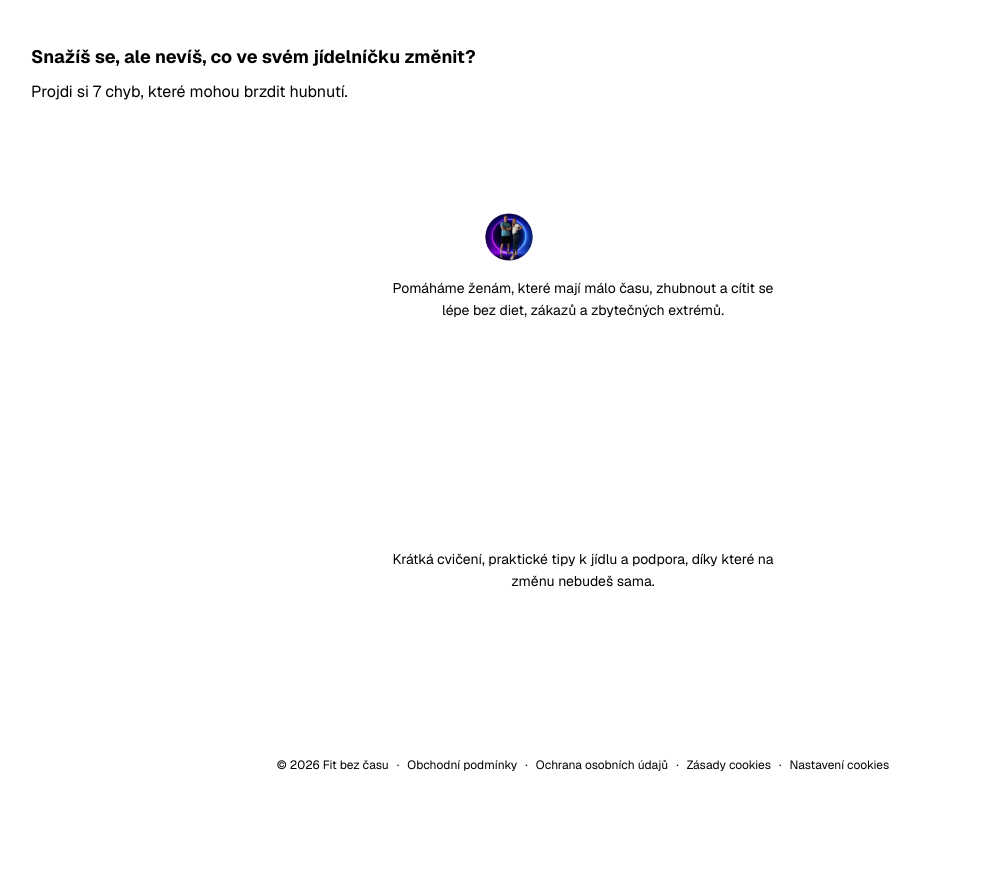
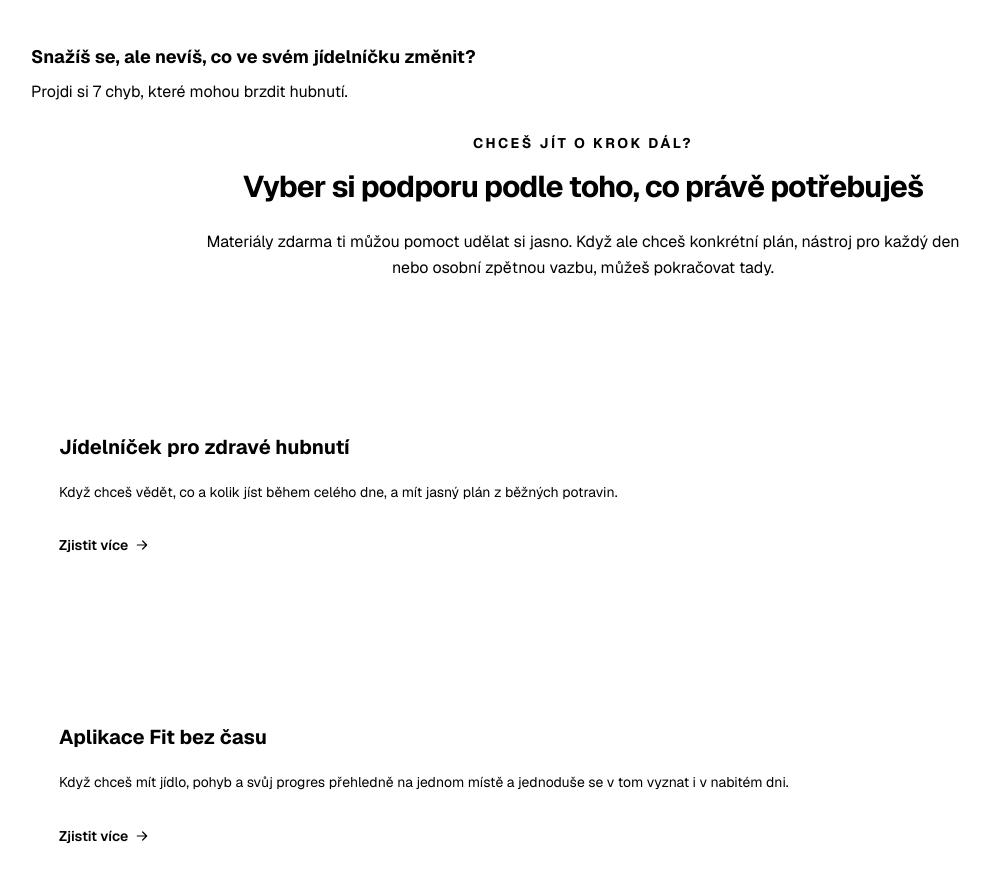
Before and after one commit to davidk-fbc/fit-bez-casu-web, a Next.js app: page /zdarma in a window 1280 px wide. Shown: the part 5220-6102 px from the top of the page, without its empty margins (57-1047 px from the left). Before the commit the page ends 6017 px from the top, so only its background shows below. Built offline with nearby package versions, Linux system fonts and the light colour scheme; no server answers.

Commit message:
feat: add paid next steps to free resources page

```diff
--- a/app/zdarma/page.tsx
+++ b/app/zdarma/page.tsx
@@ -2,11 +2,13 @@ import type { Metadata } from "next";
 import { Header } from "@/components/Header";
 import { Footer } from "@/components/Footer";
 import { Container } from "@/components/Container";
+import { FeatureCard } from "@/components/FeatureCard";
 import { JsonLd } from "@/components/JsonLd";
-import { CheckIcon } from "@/components/icons";
+import { CheckIcon, ForkKnifeIcon, PencilIcon, PhoneIcon } from "@/components/icons";
 import { FreeLeadMagnetCta } from "@/components/free-resources/FreeLeadMagnetCta";
 import { FreeLeadMagnetPreview } from "@/components/free-resources/FreeLeadMagnetPreview";
 import { FREE_LEAD_MAGNETS } from "@/lib/free-lead-magnets";
+import { EXTERNAL_LINKS } from "@/lib/links";
 import { DEFAULT_OG_IMAGE, SITE_NAME } from "@/lib/seo";
 import { absoluteUrl, getBreadcrumbListSchema, getPageSchema } from "@/lib/structured-data";
 
@@ -66,6 +68,36 @@ const DECISION_ITEMS = [
   {
     question: "Snažíš se, ale nevíš, co ve svém jídelníčku změnit?",
     answer: "Projdi si 7 chyb, které mohou brzdit hubnutí.",
+  },
+] as const;
+
+const PAID_NEXT_STEPS = [
+  {
+    icon: <ForkKnifeIcon className="h-full w-full" />,
+    title: "Jídelníček pro zdravé hubnutí",
+    description:
+      "Když chceš vědět, co a kolik jíst během celého dne, a mít jasný plán z běžných potravin.",
+    href: EXTERNAL_LINKS.mealPlan,
+    linkLabel: "Zjistit více",
+    linkAriaLabel: "Zjistit více o Jídelníčku pro zdravé hubnutí",
+  },
+  {
+    icon: <PhoneIcon className="h-full w-full" />,
+    title: "Aplikace Fit bez času",
+    description:
+      "Když chceš mít jídlo, pohyb a svůj progres přehledně na jednom místě a jednoduše se v tom vyznat i v nabitém dni.",
+    href: EXTERNAL_LINKS.app,
+    linkLabel: "Zjistit více",
+    linkAriaLabel: "Zjistit více o Aplikaci Fit bez času",
+  },
+  {
+    icon: <PencilIcon className="h-full w-full" />,
+    title: "Osobní rozbor jídelníčku",
+    description:
+      "Když chceš zjistit, co už ve tvém jídelníčku funguje, co tě může brzdit a co má smysl změnit jako první.",
+    href: "/nabidka-podpory/osobni-rozbor-jidelnicku",
+    linkLabel: "Zjistit více",
+    linkAriaLabel: "Zjistit více o osobním rozboru jídelníčku",
   },
 ] as const;
 
@@ -199,6 +231,39 @@ export default function FreeResourcesPage() {
             </div>
           </Container>
         </section>
+
+        <section
+          aria-labelledby="paid-next-steps-heading"
+          className="bg-[var(--color-surface)] py-[var(--space-section)]"
+        >
+          <Container>
+            <div className="mx-auto max-w-3xl text-center">
+              <p className="text-sm font-bold tracking-[0.18em] text-[var(--color-accent-blue)]">
+                CHCEŠ JÍT O KROK DÁL?
+              </p>
+              <h2
+                id="paid-next-steps-heading"
+                className="mt-4 text-balance text-3xl font-bold tracking-[-0.03em] text-[var(--color-text)] sm:text-5xl"
+              >
+                Vyber si podporu podle toho, co právě potřebuješ
+              </h2>
+              <p className="mt-6 text-base leading-relaxed text-[var(--color-text-muted)] sm:text-lg">
+                Materiály zdarma ti můžou pomoct udělat si jasno. Když ale chceš konkrétní plán, nástroj pro každý den nebo
+                osobní zpětnou vazbu, můžeš pokračovat tady.
+              </p>
+            </div>
+
+            <div className="mt-12 grid items-stretch gap-6 md:grid-cols-3">
+              {PAID_NEXT_STEPS.map((card) => (
+                <FeatureCard
+                  key={card.title}
+                  {...card}
+                  linkClassName="min-h-11 rounded-sm py-2 focus-visible:outline focus-visible:outline-2 focus-visible:outline-offset-2 focus-visible:outline-[var(--color-accent-blue)]"
+                />
+              ))}
+            </div>
+          </Container>
+        </section>
       </main>
       <Footer />
     </>
--- a/components/FeatureCard.tsx
+++ b/components/FeatureCard.tsx
@@ -7,9 +7,19 @@ type FeatureCardProps = {
   description: ReactNode;
   href: string;
   linkLabel?: string;
+  linkAriaLabel?: string;
+  linkClassName?: string;
 };
 
-export function FeatureCard({ icon, title, description, href, linkLabel = "Zjistit více" }: FeatureCardProps) {
+export function FeatureCard({
+  icon,
+  title,
+  description,
+  href,
+  linkLabel = "Zjistit více",
+  linkAriaLabel,
+  linkClassName = "",
+}: FeatureCardProps) {
   return (
     <div className="flex flex-col gap-5 rounded-[var(--radius-card)] bg-[var(--color-surface)] p-7 shadow-[var(--shadow-card)] transition hover:-translate-y-0.5 hover:shadow-[var(--shadow-card-hover)]">
       <div
@@ -22,7 +32,8 @@ export function FeatureCard({ icon, title, description, href, linkLabel = "Zjist
       <p className="text-sm leading-relaxed text-[var(--color-text-muted)]">{description}</p>
       <a
         href={href}
-        className="mt-auto inline-flex items-center gap-1.5 text-sm font-semibold text-[var(--color-accent-blue)] hover:brightness-110"
+        aria-label={linkAriaLabel}
+        className={`mt-auto inline-flex items-center gap-1.5 text-sm font-semibold text-[var(--color-accent-blue)] hover:brightness-110 ${linkClassName}`}
       >
         {linkLabel}
         <ArrowRightIcon className="h-4 w-4" />
--- a/components/sections/IntroCards.tsx
+++ b/components/sections/IntroCards.tsx
@@ -23,10 +23,7 @@ const CARDS = [
     title: "Zdarma",
     description:
       "Stáhni si e-booky, tipy a návody zdarma, které ti pomůžou začít lépe jíst, více se hýbat a udělat první krok.",
-    // Zatím vede zpět na sekci, ve které karta samotná leží (self-reference,
-    // ne skutečný obsah zdarma) - viz report. Cíl neměníme, dokud nebude
-    // potvrzená skutečná cílová stránka.
-    href: "#zdarma",
+    href: "/zdarma",
   },
   {
     icon: <PencilIcon className="h-full w-full" />,
```
Also changed, not shown: 2 other files (tests, documents, lock files or other folders).
